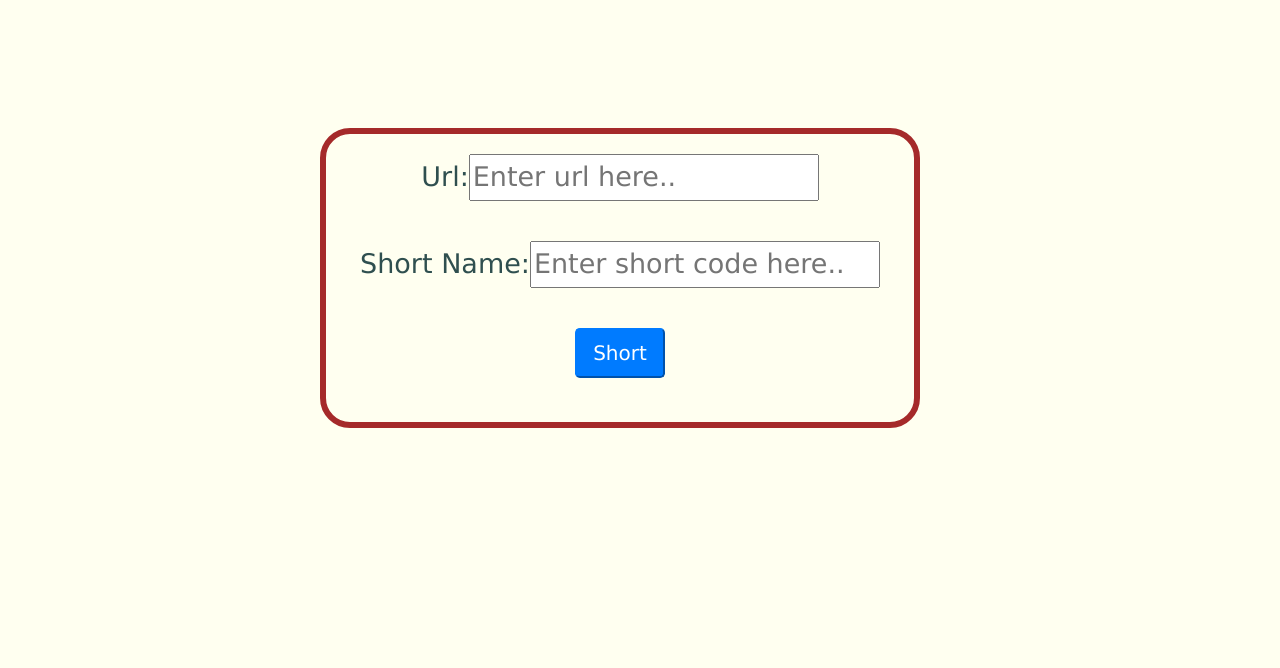
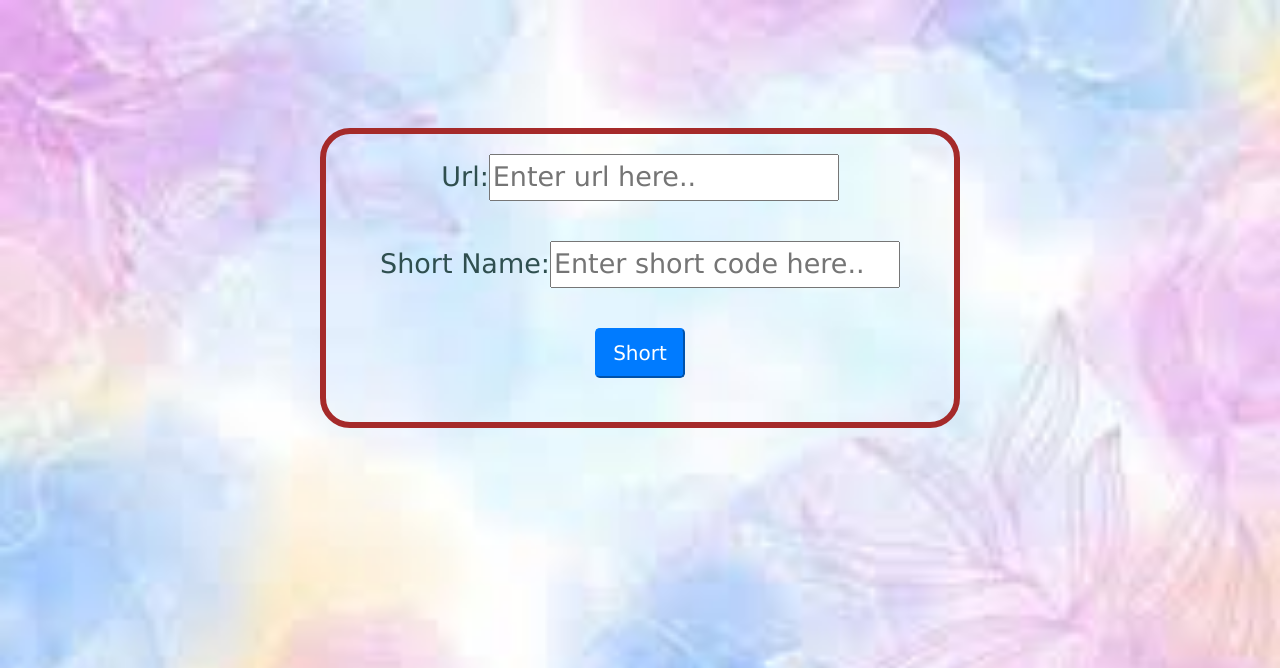
Before and after one commit to PureddyLavanya/URL_SHORTNER_Flask, a Flask app: page / in a window 1280 px wide. Shown: the top 668 px of the page. Run offline with Flask 2, Linux system fonts and the light colour scheme; some libraries are stand-ins or nearby versions.

Commit message:
updating source code

```diff
--- a/static/style.css
+++ b/static/style.css
@@ -1,3 +1,23 @@
 body{
-   background-color: aliceblue;
-}
+   background-image:url('/static/images/bg8.jpg');
+   background-repeat: no-repeat;
+   background-size:cover;
+   background-attachment: fixed;
+ }
+ div{
+   margin: 10% 25% 10% 25%;
+   padding:20px;
+   text-align: center;
+   font-size:27px;
+   font-family: 'Lucida Sans', 'Lucida Sans Regular', 'Lucida Grande', 'Lucida Sans Unicode', Geneva, Verdana, sans-serif;
+   border-radius:30px;
+   border:6px solid brown;
+   width:50%;
+   height: 300px;
+       color:darkslategrey;
+ }
+ p{
+   font-size:26px;
+   margin-top:40px;
+   color:mediumblue;
+ }
--- a/templates/index.html
+++ b/templates/index.html
@@ -7,32 +7,10 @@
     <title>Index Page</title>
     <link rel="stylesheet" href="../static/style.css">
     <link rel="stylesheet" href="https://stackpath.bootstrapcdn.com/bootstrap/4.3.1/css/bootstrap.min.css" integrity="sha384-ggOyR0iXCbMQv3Xipma34MD+dH/1fQ784/j6cY/iJTQUOhcWr7x9JvoRxT2MZw1T" crossorigin="anonymous">
-    <style>
-        body{
-        background-color:ivory;
-      }
-      div{
-        margin: 10% 25% 10% 25%;
-        padding:20px;
-        text-align: center;
-        font-size:27px;
-        font-family: 'Lucida Sans', 'Lucida Sans Regular', 'Lucida Grande', 'Lucida Sans Unicode', Geneva, Verdana, sans-serif;
-        border-radius:30px;
-        border:6px solid brown;
-        width: 600px;
-        height: 300px;
-            color:darkslategrey;
-      }
-      p{
-        font-size:26px;
-        margin-top:40px;
-        color:mediumblue;
-      }
-    </style>
 </head>
 <body>
     {% for message in get_flashed_messages() %}
-    <p class="text-center "> {{message}} </p>
+    <p class="text-center text-danger"> {{message}} </p>
     {% endfor %}
     <div class="form">
     <form action="/url_short" method="post" enctype="multipart/form-data">
--- a/urls.json
+++ b/urls.json
@@ -1 +1 @@
-{"go": {"url": "https://www.google.com"}, "jh": {"url": "https://www.w3schools.com"}, "j": {"url": "https://www.youtube.com"}, "mn": {"url": "https://www.youtube.com"}, "bx": {"url": "https://www.instagram.com"}, "fb": {"url": "https://www.facebook.com"}, "gh": {"url": "https://github.com"}, "tw": {"url": "https://www.twitter.com"}, "gk": {"url": "https://www.geeksforgeeks.com"}, "wd": {"url": "https://www.wordpress.com"}, "hr": {"url": "https://www.heroku.com"}, "cs": {"url": "https://www.codesignal.com"}, "cw": {"url": "https://www.codewars.com"}, "cf": {"url": "https://www.codeforces.com"}, "vt": {"url": "https://www.viit.in"}, "yh": {"url": "https://www.yahoo.com"}}
+{"go": {"url": "https://www.google.com"}, "jh": {"url": "https://www.w3schools.com"}, "j": {"url": "https://www.youtube.com"}, "mn": {"url": "https://www.youtube.com"}, "bx": {"url": "https://www.instagram.com"}, "fb": {"url": "https://www.facebook.com"}, "gh": {"url": "https://github.com"}, "tw": {"url": "https://www.twitter.com"}, "gk": {"url": "https://www.geeksforgeeks.com"}, "wd": {"url": "https://www.wordpress.com"}, "hr": {"url": "https://www.heroku.com"}, "cs": {"url": "https://www.codesignal.com"}, "cw": {"url": "https://www.codewars.com"}, "cf": {"url": "https://www.codeforces.com"}, "vt": {"url": "https://www.viit.in"}, "yh": {"url": "https://www.yahoo.com"}, "lc": {"url": "https://www.leetcode.com"}}
```
Also changed, not shown: static/images/bg7.jpg (added), static/images/bg8.jpg (added).
